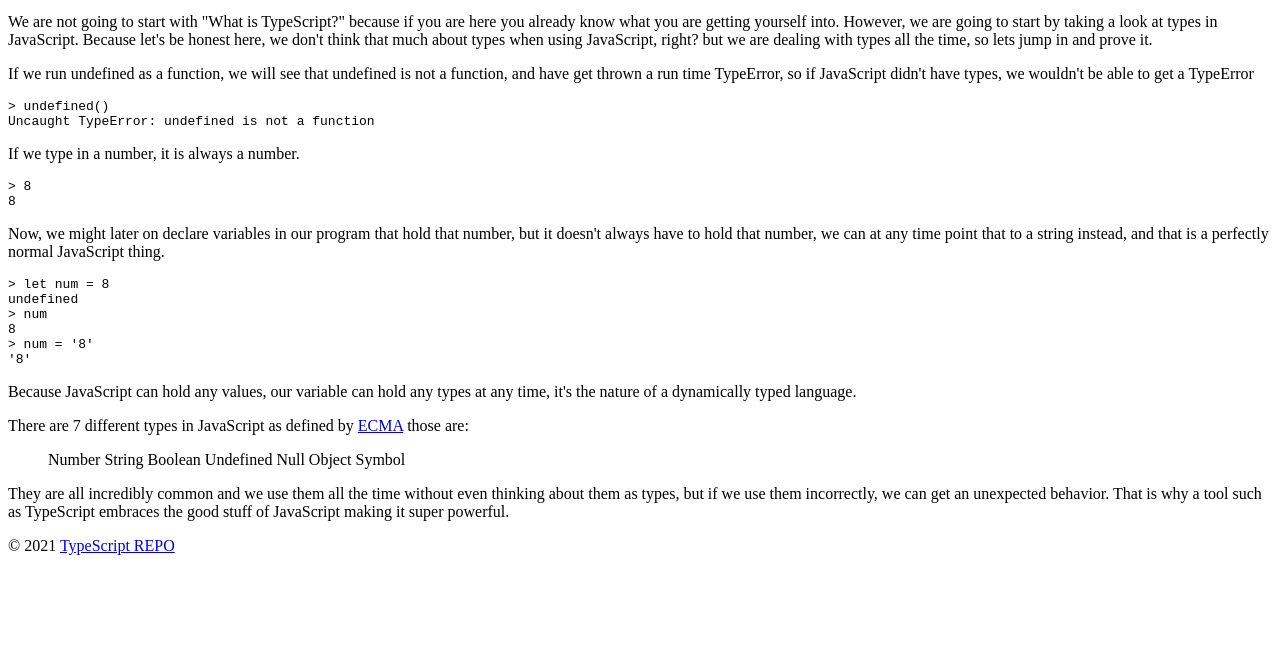
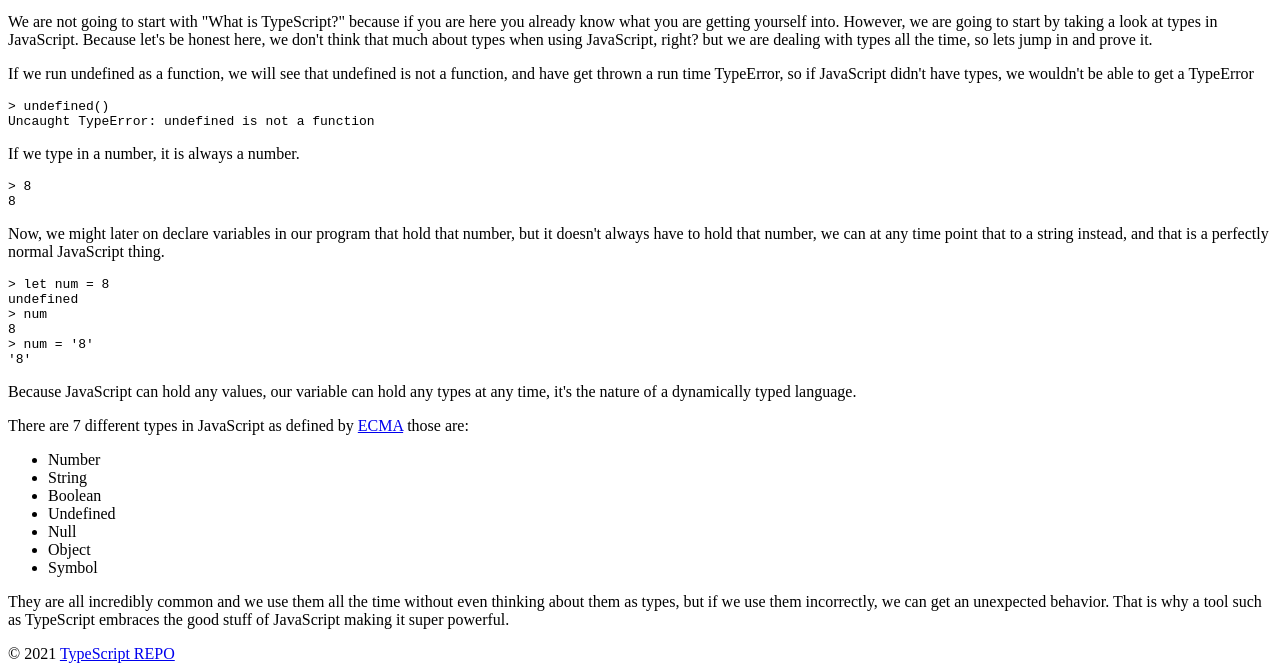
Before and after one commit to jorgecasal/Code-Repo, a Gatsby site: page /variables/ in a window 1280 px wide. Shown: the part 174-845 px from the top of the page. Before the commit the page ends 800 px from the top, so only its background shows below. Built offline with nearby package versions, Linux system fonts and the light colour scheme; Gatsby itself is replaced by a stand-in of ours; some packages are replaced by stand-ins of ours; code samples lack their colours.

Commit message:
list of types

```diff
--- a/content/blog/variables/index.md
+++ b/content/blog/variables/index.md
@@ -38,12 +38,12 @@ Because JavaScript can hold any values, our variable can hold any types at any t
 
 There are 7 different types in JavaScript as defined by [ECMA](https://www.ecma-international.org/) those are:
 
-> Number
-> String
-> Boolean
-> Undefined
-> Null
-> Object
-> Symbol
+- Number
+- String
+- Boolean
+- Undefined
+- Null
+- Object
+- Symbol
 
 They are all incredibly common and we use them all the time without even thinking about them as types, but if we use them incorrectly, we can get an unexpected behavior. That is why a tool such as TypeScript embraces the good stuff of JavaScript making it super powerful.
```
